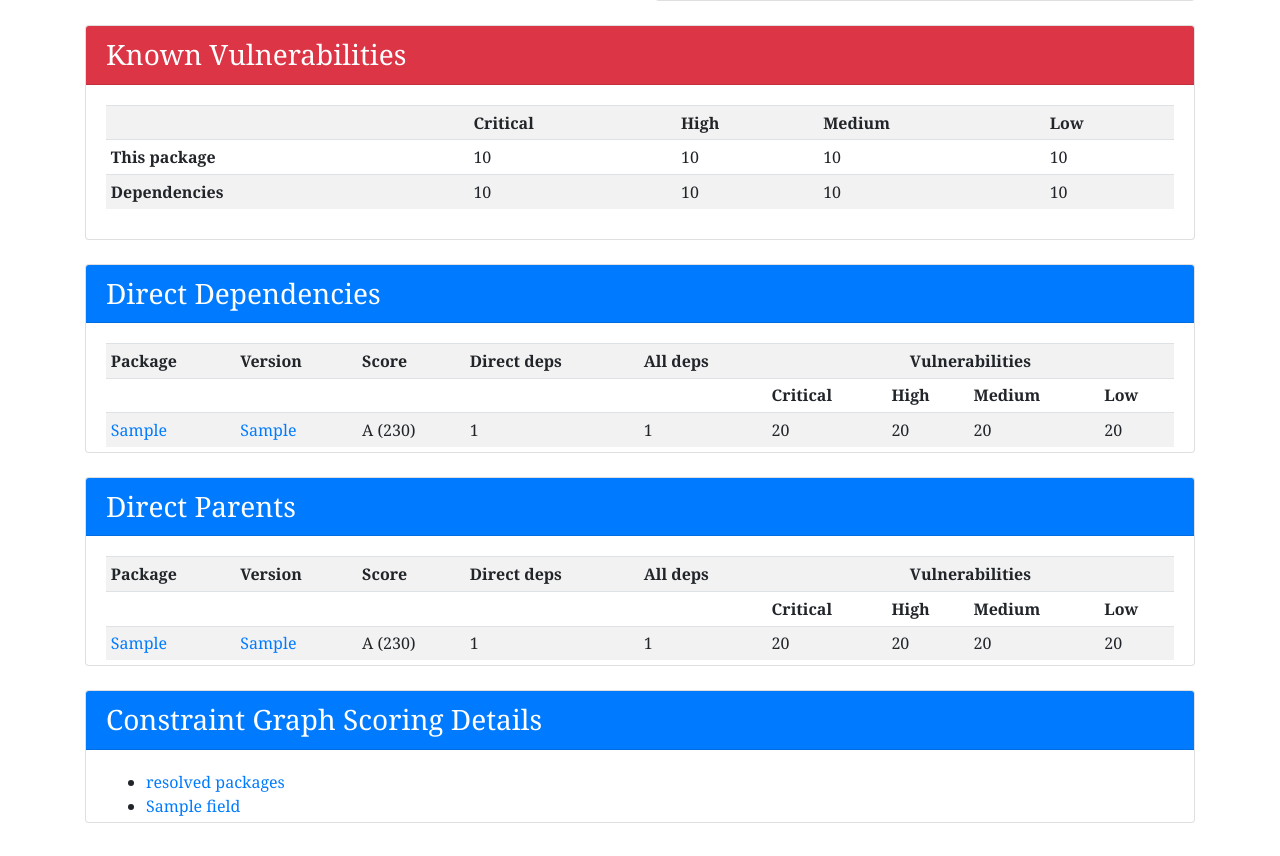
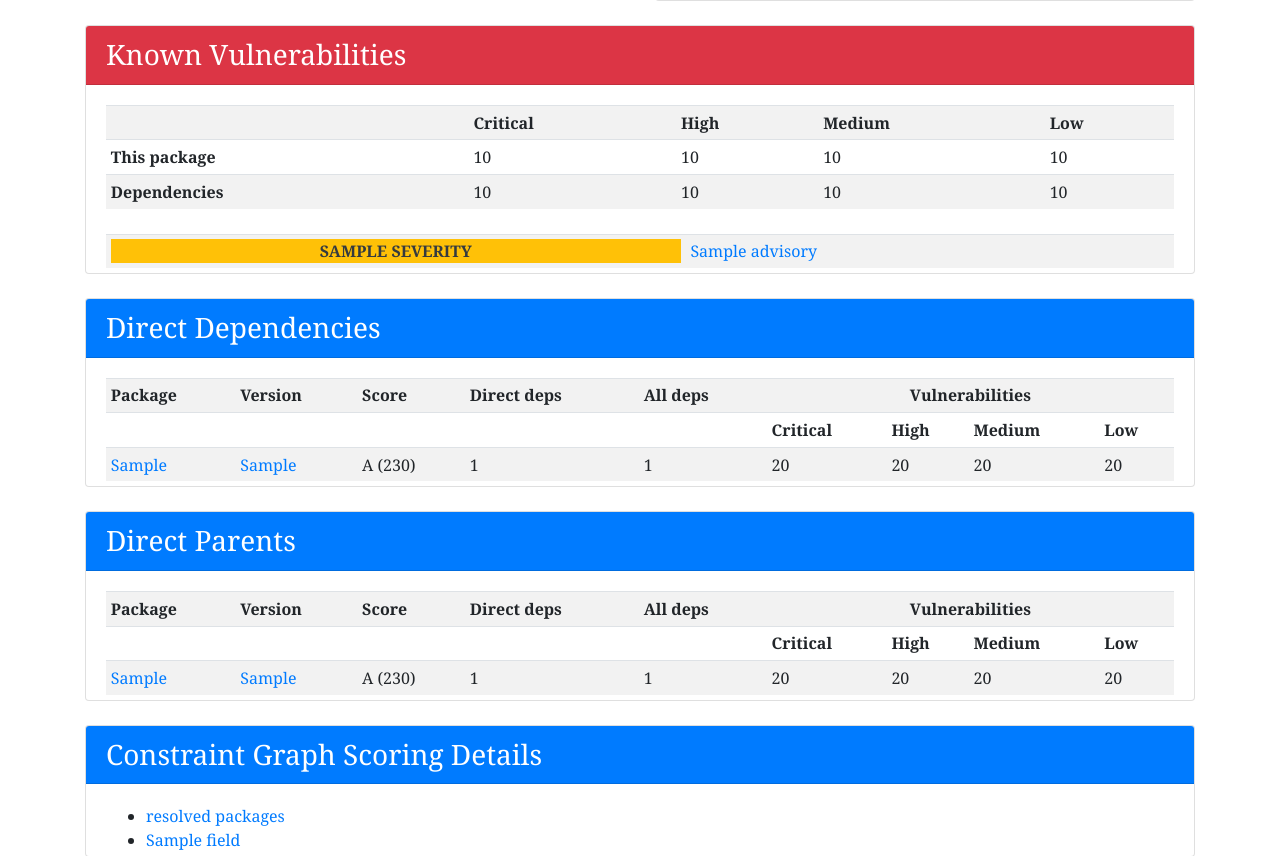
Before and after one commit to mozilla-services/dependency-observatory, a Flask app: template depobs/website/templates/package_report.html in a window 1280 px wide. Shown: the part 587-1443 px from the top of the page. Before the commit the page ends 1410 px from the top, so only its background shows below. Run offline with Flask 2, Linux system fonts and the light colour scheme; tables that the repository leaves empty hold one stand-in row (values such as "Sample post"); the template is opened without the code that fills it: values that come from a table or form of the project are taken from there, most other values are stand-ins (such as "Sample title", 1, 10 or a date in 2020); parts of the project's set-up code (start-up, migrations or seed data) failed here and were passed over; some libraries are stand-ins or nearby versions.

Commit message:
web: update direct advisory fetching

```diff
--- a/depobs/website/templates/package_report.html
+++ b/depobs/website/templates/package_report.html
@@ -231,25 +231,25 @@
         </div>
         <div class="card-body pb-1">
             <table id="vulns" class="table table-striped table-sm vulnerabilities-table">
-                {% for vuln in get_direct_vulns(package_report['package'], package_report['version']).get('vulnerabilities', []) %}
+                {% for advisory in direct_vulnerabilities %}
                 <tr>
                     <td>
                         <div class="text-center
-                                    {%if vuln['severity'] == 'low' %}
+                                    {%if advisory.severity == 'low' %}
                                     bg-info text-light
-                                    {% elif vuln['severity'] == 'medium' %}
+                                    {% elif advisory.severity == 'medium' %}
                                     bg-warning text-dark
-                                    {% elif vuln['severity'] == 'high' or vuln['severity'] == 'critical' %}
+                                    {% elif advisory.severity == 'high' or advisory.severity == 'critical' %}
                                     bg-danger text-light
                                     {% else  %}
                                     bg-warning text-dark
                                     {% endif %}
                                     ">
-                            {{vuln['severity'] | upper}}
+                            {{advisory.severity | upper}}
                         </div>
                     </td>
                     <td>
-                        <a href="{{vuln['url']}}" title="{{vuln['title']}}">{{vuln['title']}}</a>
+                        <a href="{{advisory.url}}" title="{{advisory.title}}">{{advisory.title}}</a>
                     </td>
                 </tr>
                 {% endfor %}
```
Also changed, not shown: depobs/website/views.py (+7 -1 lines).
